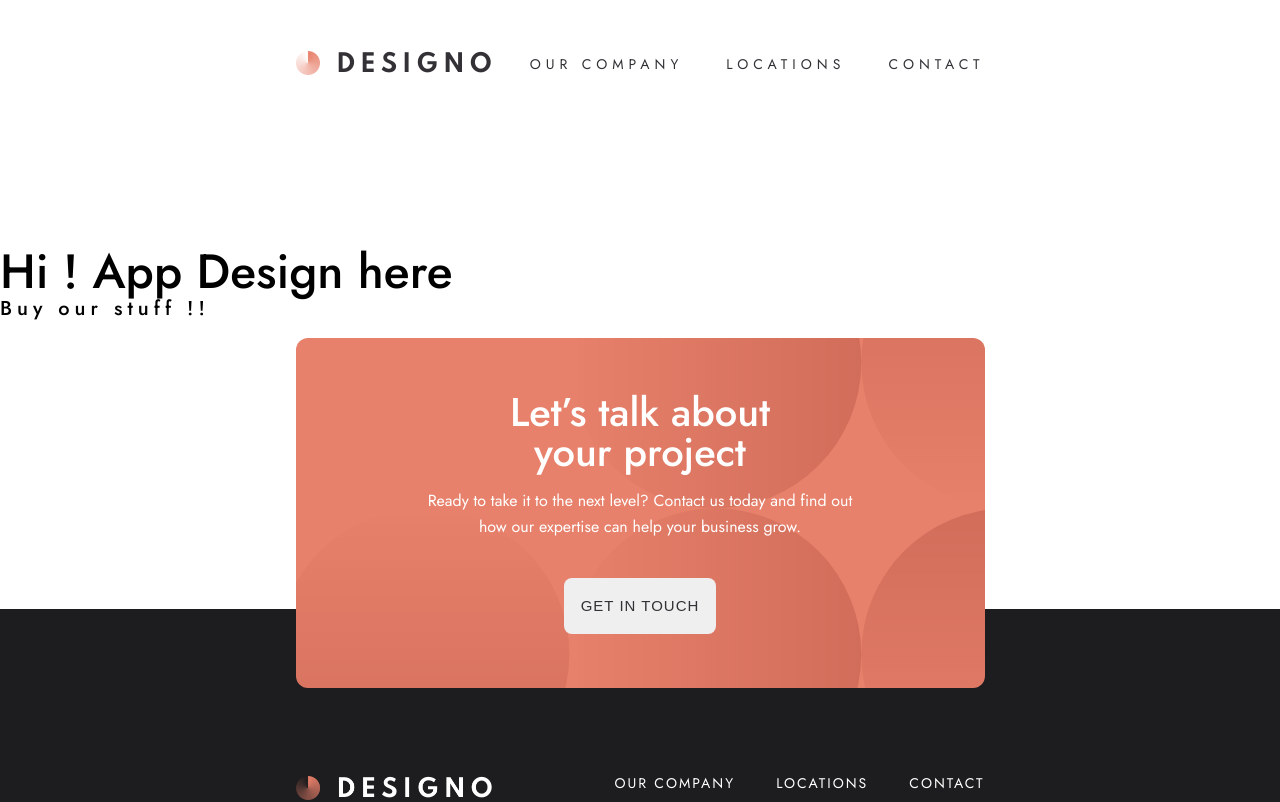
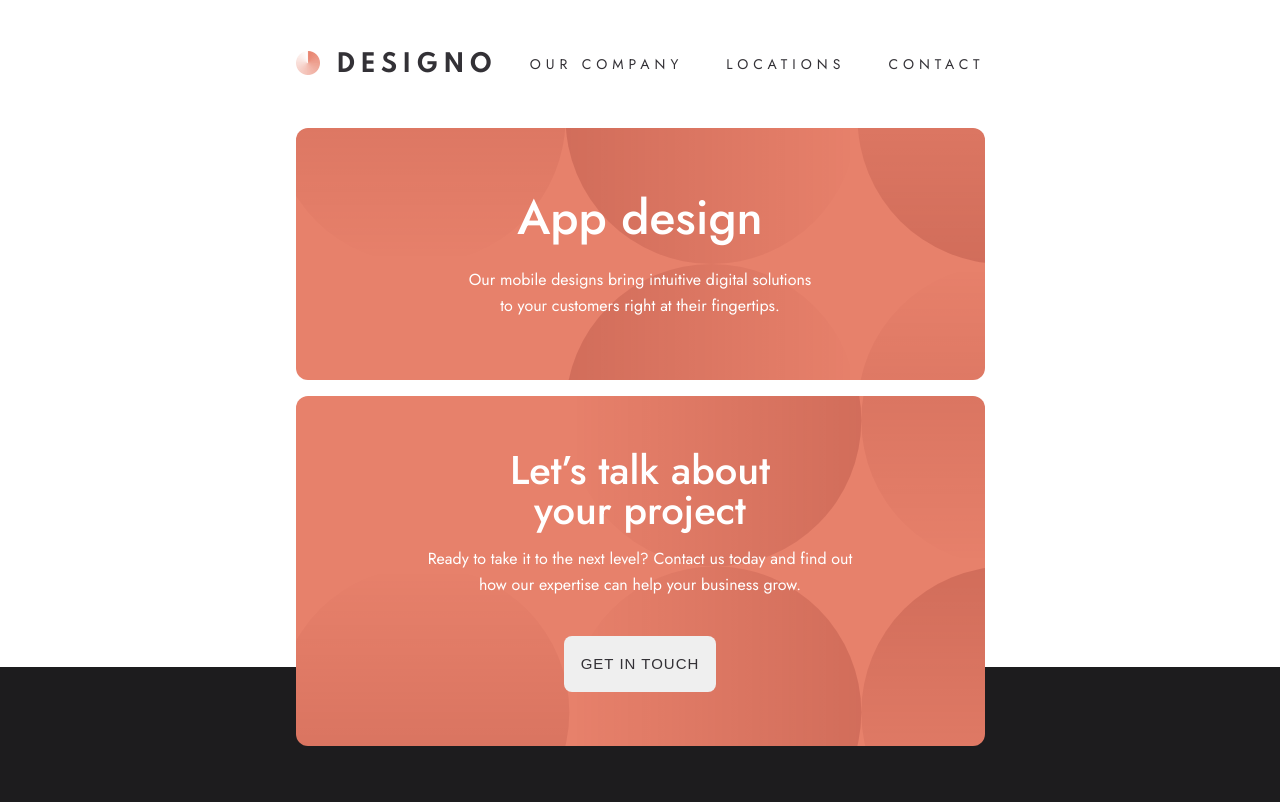
Before and after one commit to pierrolabo/designomultipagewebsite, a React (Create React App) app: page /app-design in a window 1280 px wide. Shown: the top 802 px of the page. Built offline with nearby package versions, Linux system fonts and the light colour scheme.

Commit message:
header ok for all category

```diff
--- a/src/components/HeaderDesign/HeaderDesign.scss
+++ b/src/components/HeaderDesign/HeaderDesign.scss
@@ -3,18 +3,19 @@
 
 
 .headerdesign {
-    height: 320px;
     display: flex;
     flex-direction: column;
     align-items: center;
+    height: 320px;
     width: 100%;
+
     background-color: $brand-primary-peach;
     background-image: url('../../assets/shared/mobile/bg-pattern-design-pages-intro-mobile.svg');
     background-position: 100% 2%;
     @media(min-width: $breakpoint-tablet) {
         background-image: url('../../assets/shared/tablet/bg-pattern-design-pages-intro-tablet.svg');
         background-repeat: no-repeat;
-        background-position: 12% 47%;
+        background-position: 12% 47% !important;
     }
     @media(min-width: $breakpoint-tablet) {
         max-width: $max-width-tablet;
@@ -50,8 +51,8 @@
         line-height: 25px;
         color: $brand-primary-white;
         @media(min-width: $breakpoint-tablet) {
-            max-width: 390px;
             margin-top: 25px;
+            max-width: 359px;
 
             font-size: 16px;
             line-height: 26px;
@@ -59,10 +60,3 @@
     }
 
 }
-
-.webdesign--background {
-
-    @media(min-width: $breakpoint-desktop) {
-        background-position: 99% 48%;
-    }
-}
--- a/src/pages/AppDesign/AppDesign.js
+++ b/src/pages/AppDesign/AppDesign.js
@@ -1,10 +1,17 @@
 import React from 'react'
+
+import HeaderDesign from "../../components/HeaderDesign/HeaderDesign";
+
+import './AppDesign.scss';
 
 export default function AppDesign() {
     return (
     <section className="appdesign">
-        <h1>Hi ! App Design here</h1>
-        <h3>Buy our stuff !!</h3>
+       <HeaderDesign
+       type="appdesign--background"
+        title="App design"
+        text="Our mobile designs bring intuitive digital solutions to your customers right at their fingertips."
+       />
     </section>
     )
 }
--- a/src/pages/AppDesign/AppDesign.scss
+++ b/src/pages/AppDesign/AppDesign.scss
@@ -0,0 +1,14 @@
+@import '../../styles/variables';
+.appdesign {
+    display: flex;
+    flex-direction: column;
+    align-items: center;
+    margin-top: 0 !important;
+}
+
+.appdesign--background {
+    @media(min-width: $breakpoint-desktop) {
+        background-image: url('../../assets/app-design/desktop/bg-pattern-intro-app.svg');
+        background-position: -25% 48% !important;
+    }
+}
--- a/src/pages/GraphicDesign/GraphicDesign.js
+++ b/src/pages/GraphicDesign/GraphicDesign.js
@@ -1,10 +1,17 @@
 import React from 'react'
+
+import HeaderDesign from "../../components/HeaderDesign/HeaderDesign";
+
+import './GraphicDesign.scss';
 
 export default function GraphicDesign() {
     return (
         <section className="graphicdesign">
-            <h1>Hey ! Graphic design here</h1>
-            <h2>Buy cheap drawing</h2>
+            <HeaderDesign
+                type="graphicdesign--background"
+                title="Graphic Design"
+                text="We deliver eye-catching branding materials that are tailored to meet your business objectives."
+            />
         </section>
     )
 }
--- a/src/pages/GraphicDesign/GraphicDesign.scss
+++ b/src/pages/GraphicDesign/GraphicDesign.scss
@@ -0,0 +1,15 @@
+@import '../../styles/variables';
+
+.graphicdesign {
+    display: flex;
+    flex-direction: column;
+    align-items: center;
+    margin-top: 0 !important;
+}
+
+.graphicdesign--background {
+    @media(min-width: $breakpoint-desktop) {
+        background-image: url('../../assets/graphic-design/desktop/bg-pattern-intro-graphic.svg');
+        background-position: -24% 49% !important;
+    }
+}
--- a/src/pages/WebDesign/WebDesign.scss
+++ b/src/pages/WebDesign/WebDesign.scss
@@ -1,3 +1,5 @@
+@import '../../styles/variables';
+
 .webdesign {
     margin-top: 0 !important;
     display: flex;
@@ -5,3 +7,14 @@
     justify-content: center;
     align-items: center;
 }
+
+.webdesign--background {
+    @media(min-width: $breakpoint-tablet) {
+        p {
+            max-width: 390px;
+        }
+    }
+    @media(min-width: $breakpoint-desktop) {
+        background-position: 99% 48% !important;
+    }
+}
```
